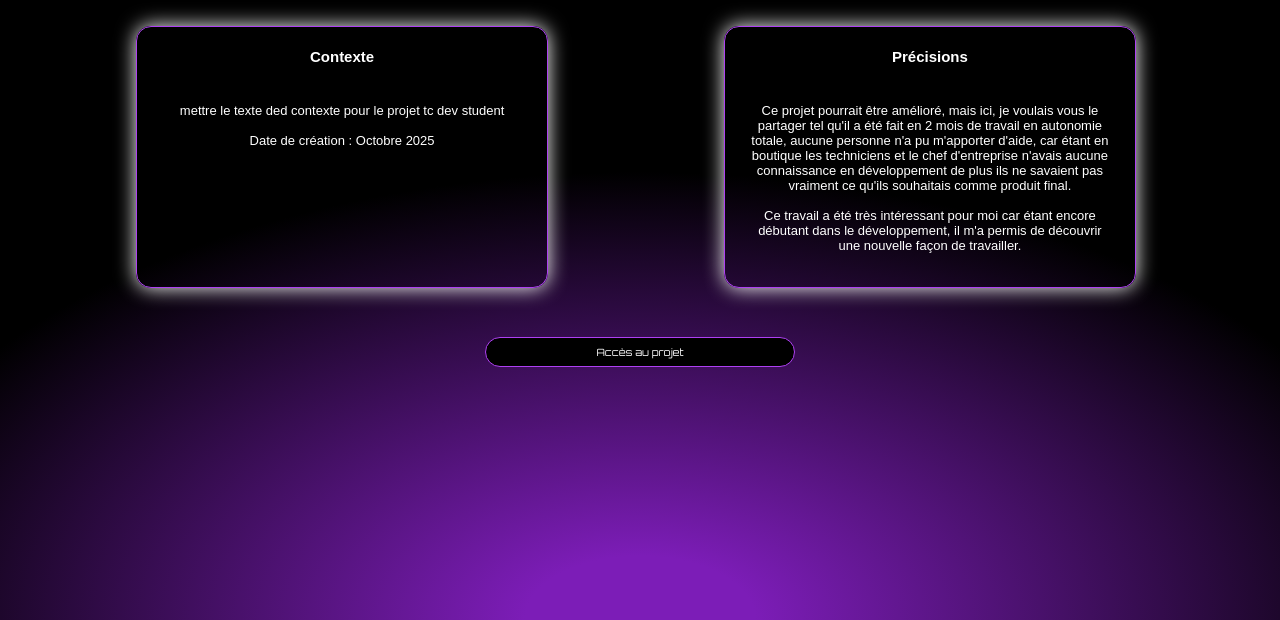
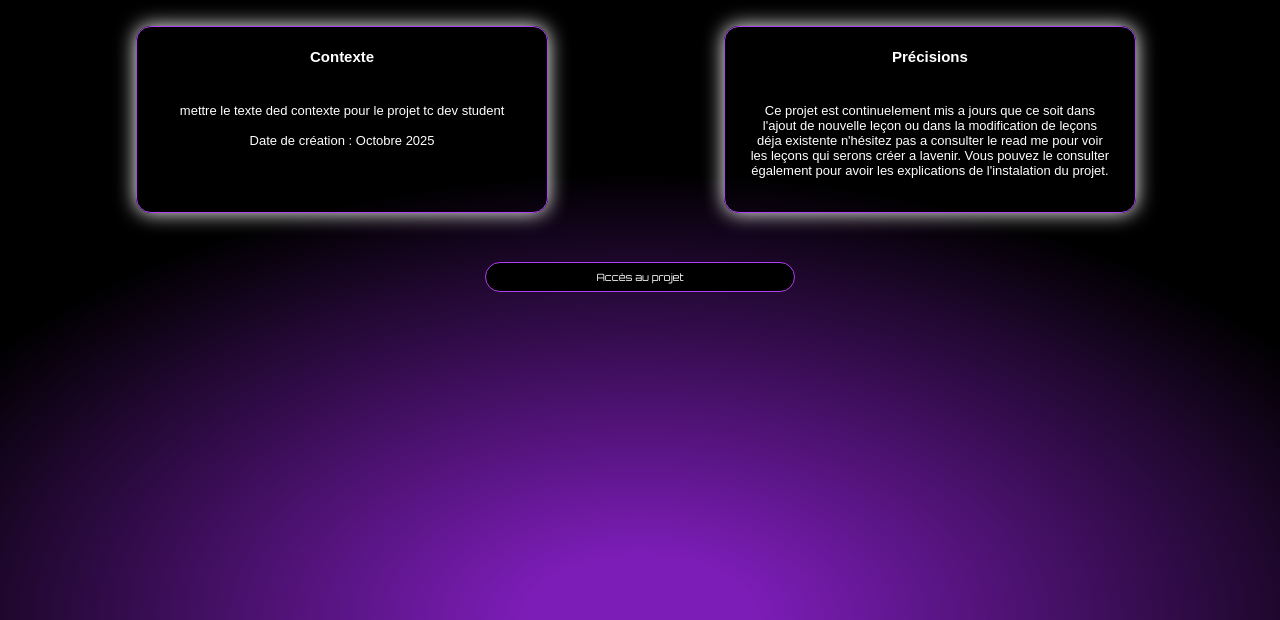
Before and after one commit to Thomasn9/porte_folio, a plain HTML site: page tcDevStudent.html in a window 1280 px wide. Shown: the part 180-800 px from the top of the page. Drawn offline with Linux system fonts and the light colour scheme; a web font is replaced by a local one.

Commit message:
modif page explication tc dev student

```diff
--- a/tcDevStudent.html
+++ b/tcDevStudent.html
@@ -35,8 +35,7 @@
 
                 <h2>Précisions</h2>
                 <p>
-                    Ce projet pourrait être amélioré, mais ici, je voulais vous le partager tel qu'il a été fait en 2 mois de travail en autonomie totale, aucune personne n'a pu m'apporter d'aide, car étant en boutique les techniciens et le chef d'entreprise n'avais aucune connaissance en développement de plus ils ne savaient pas vraiment ce qu'ils souhaitais comme produit final. <br><br>
-                    Ce travail a été très intéressant pour moi car étant encore débutant dans le développement, il m'a permis de découvrir une nouvelle façon de travailler.
+                    Ce projet est continuelement mis a jours que ce soit dans l'ajout de nouvelle leçon ou dans la modification de leçons déja existente n'hésitez pas a consulter le read me pour voir les leçons qui serons créer a lavenir. Vous pouvez le consulter également pour avoir les explications de l'instalation du projet.
                 </p>
 
             </section>
```
